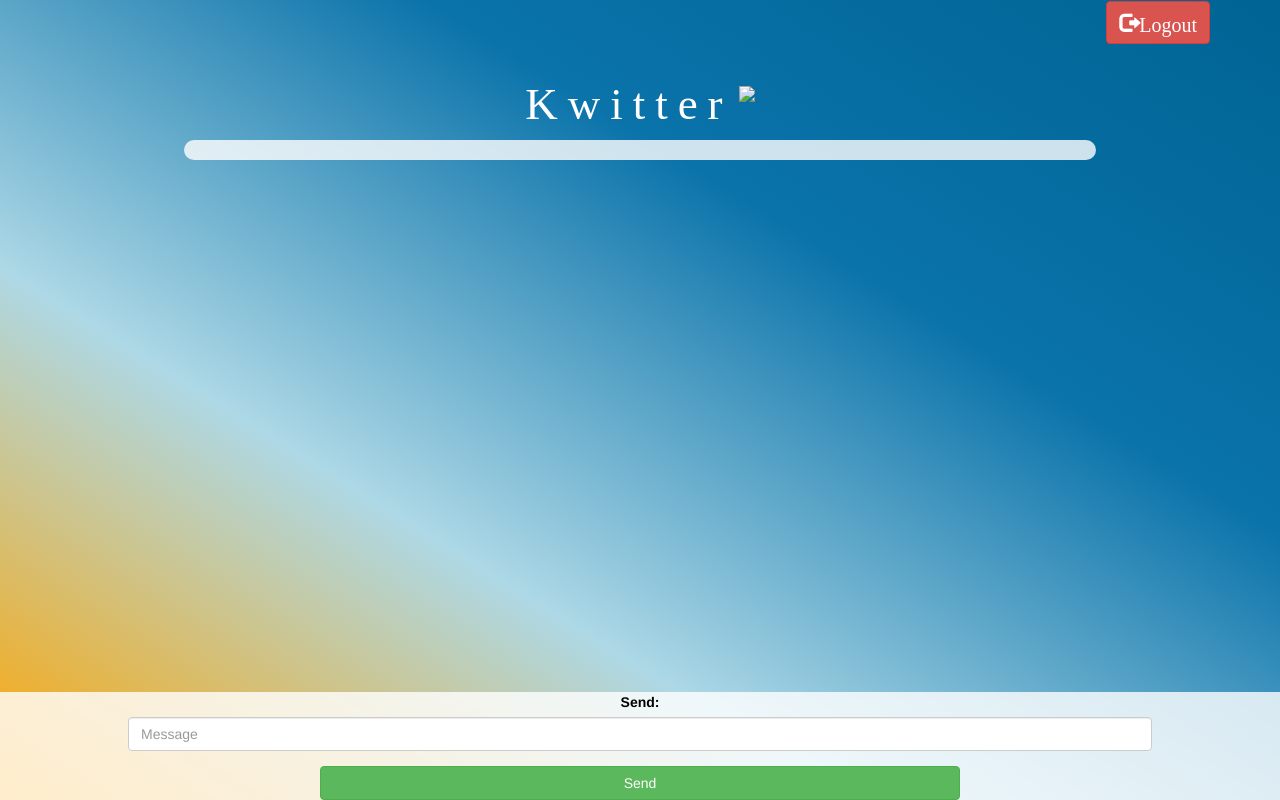
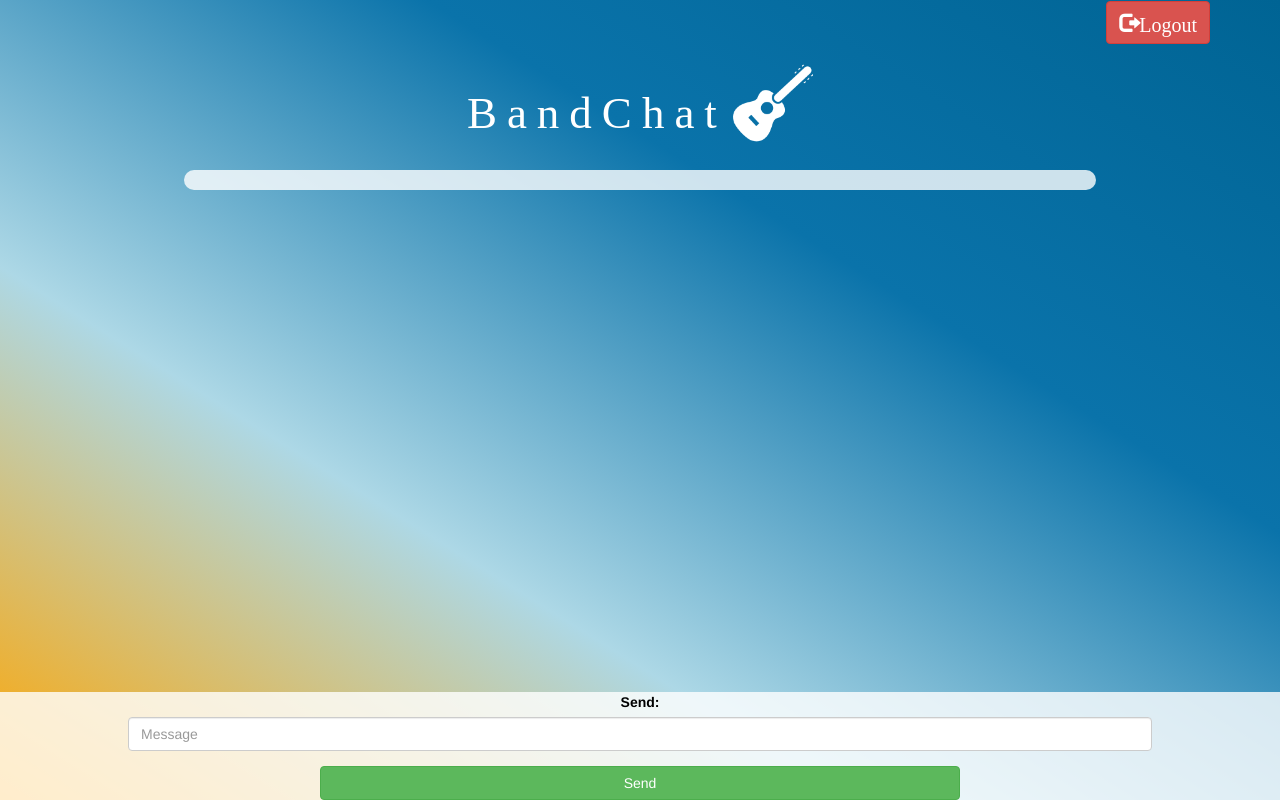
Before and after one commit to issaRonin/BandChat, a plain HTML site: page kwitter_page.html in a window 1280 px wide. Drawn offline with nearby package versions, Linux system fonts and the light colour scheme; no server answers; a web font is replaced by a local one.

Commit message:
Add files via upload

```diff
--- a/kwitter_page.html
+++ b/kwitter_page.html
@@ -21,9 +21,9 @@
 	<button id="logout" onclick="logout();" class="glyphicon glyphicon-log-out btn btn-danger">Logout</button>
 	<center>
 		<h1 class="header">
-			Kwitter
+			BandChat
 			<sup>
-				<img src="m2.png">
+				<img src="guitar.png">
 			</sup>
 		</h1>
 		<div id="output" style="text-align: left;margin-bottom: 70px;"> </div>
--- a/kwitter_page.js
+++ b/kwitter_page.js
@@ -43,7 +43,7 @@ var firebaseConfig = {
                 name = message_data['name'];
                 message = message_data['message'];
             like = message_data['like'];
-            name_with_tag = "<h4> "+ name +"<img class='user_tick' src='tick.png'></h4>";
+            name_with_tag = "<h4> "+ name +"<img class='user_tick' src='guitar.png'></h4>";
             message_with_tag = "<h4 class='message_h4'>" + message + "</h4>";
    like_button ="<button class='btn btn-warning' id="+firebase_message_id+" value="+like+" onclick='updateLike(this.id)'>";
             span_with_tag = "<span class='glyphicon glyphicon-thumbs-up'>Like: "+ like +"</span></button><hr>";
```
